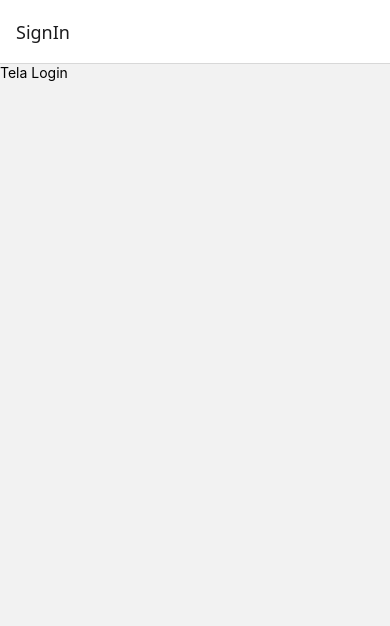
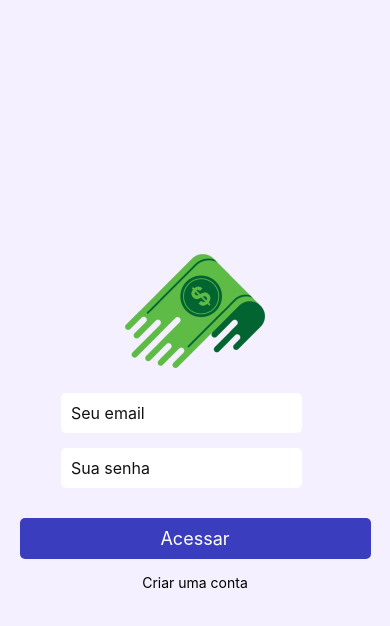
Before and after one commit to GuidoStocco/AppFinancas, a React Native app: screen /SignIn in a window 390 px wide. Shown: the top 626 px of the page. Built offline with nearby package versions, Linux system fonts and the light colour scheme.

Commit message:
estilizando com styled-components page/signin

```diff
--- a/package.json
+++ b/package.json
@@ -14,10 +14,12 @@
     "expo": "~53.0.9",
     "expo-status-bar": "~2.2.3",
     "react": "19.0.0",
+    "react-dom": "19.0.0",
     "react-native": "0.79.2",
     "react-native-gesture-handler": "~2.24.0",
+    "react-native-safe-area-context": "5.4.0",
     "react-native-screens": "~4.10.0",
-    "react-native-safe-area-context": "5.4.0"
+    "styled-components": "^4.4.1"
   },
   "devDependencies": {
     "@babel/core": "^7.20.0"
--- a/src/pages/SignIn/index.js
+++ b/src/pages/SignIn/index.js
@@ -1,11 +1,46 @@
 import React from 'react';
 import {View, Text} from 'react-native';
+
+import {
+    Background,
+    Container,
+    Logo,
+    AreaInput,
+    Input,
+    SubmitButton,
+    SubmitText,
+    Link,
+    LinkText} from './styles'
 
 
 export default function SignIn(){
     return(
-        <View>
-            <Text>Tela Login</Text>
-        </View>
+        <Background>
+            <Container>
+                <Logo
+                source={require('../../assets/Logo.png')}
+                />
+
+                <AreaInput>
+                    <Input
+                    placeholder='Seu email'
+                    />
+                </AreaInput>
+
+                <AreaInput>
+                    <Input
+                    placeholder='Sua senha'
+                    />
+                </AreaInput>
+
+                <SubmitButton>
+                    <SubmitText>Acessar</SubmitText>
+                </SubmitButton>
+
+                <Link>
+                    <LinkText>Criar uma conta</LinkText>
+                </Link>
+            </Container>
+        </Background>
     );
 }
--- /dev/null
+++ b/src/pages/SignIn/styles.js
@@ -0,0 +1,53 @@
+import styled from 'styled-components/native';
+
+export const Background = styled.View`
+ flex: 1;
+ background-color: #f4f0ff;
+`;
+
+export const Container = styled.KeyboardAvoidingView`
+ flex: 1;
+ justify-content: center;
+ align-items: center;
+`;
+
+export const Logo = styled.Image`
+ margin-bottom: 25;
+`;
+
+export const AreaInput = styled.View`
+flex-direction: row;
+`;
+
+export const Input = styled.TextInput`
+ width: 90%;
+ background-color: #fff;
+ font-size: 16px;
+ padding: 10px;
+ border-radius: 5px;
+ color: #121212;
+ margin-bottom: 15px;
+`;
+
+export const SubmitButton = styled.TouchableOpacity`
+ width: 90%;
+ background-color: #3b3dbf;
+ border-radius: 5px;
+ margin-bottom: 15px;
+ margin-top: 15px;
+`;
+
+export const SubmitText = styled.Text`
+padding: 10px;
+text-align: center;
+font-size: 18px;
+color: #fff
+`;
+
+export const Link = styled.TouchableOpacity`
+
+`;
+
+export const LinkText = styled.Text`
+
+`;
--- a/src/routes/auth.routes.js
+++ b/src/routes/auth.routes.js
@@ -12,6 +12,9 @@ export default function AuthRoutes(){
             <AuthStack.Screen
             name='SignIn'
             component={SignIn}
+            options={{
+                headerShown: false
+            }}
             />
 
             <AuthStack.Screen
```
Also changed, not shown: 1 other file (tests, documents, lock files or other folders).
